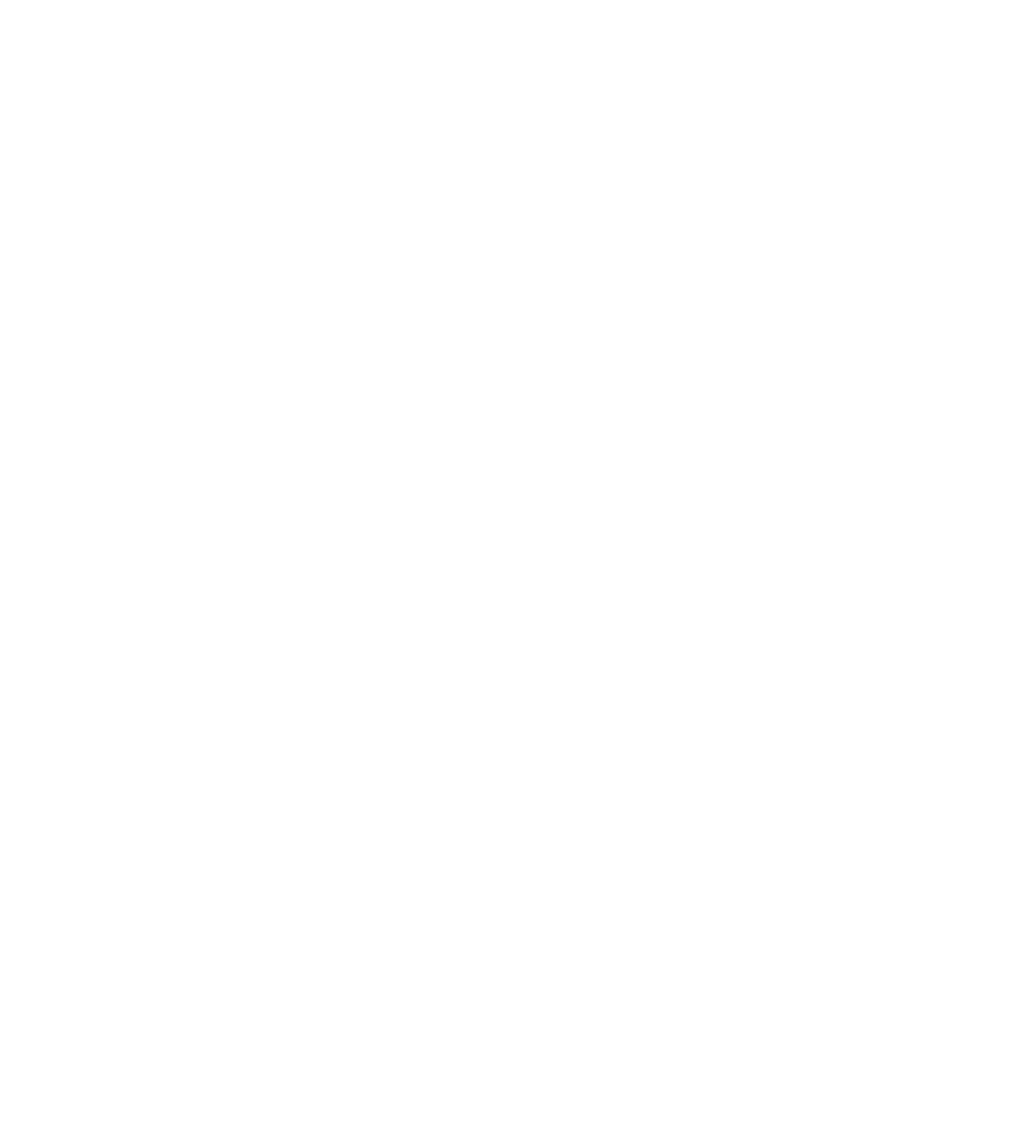
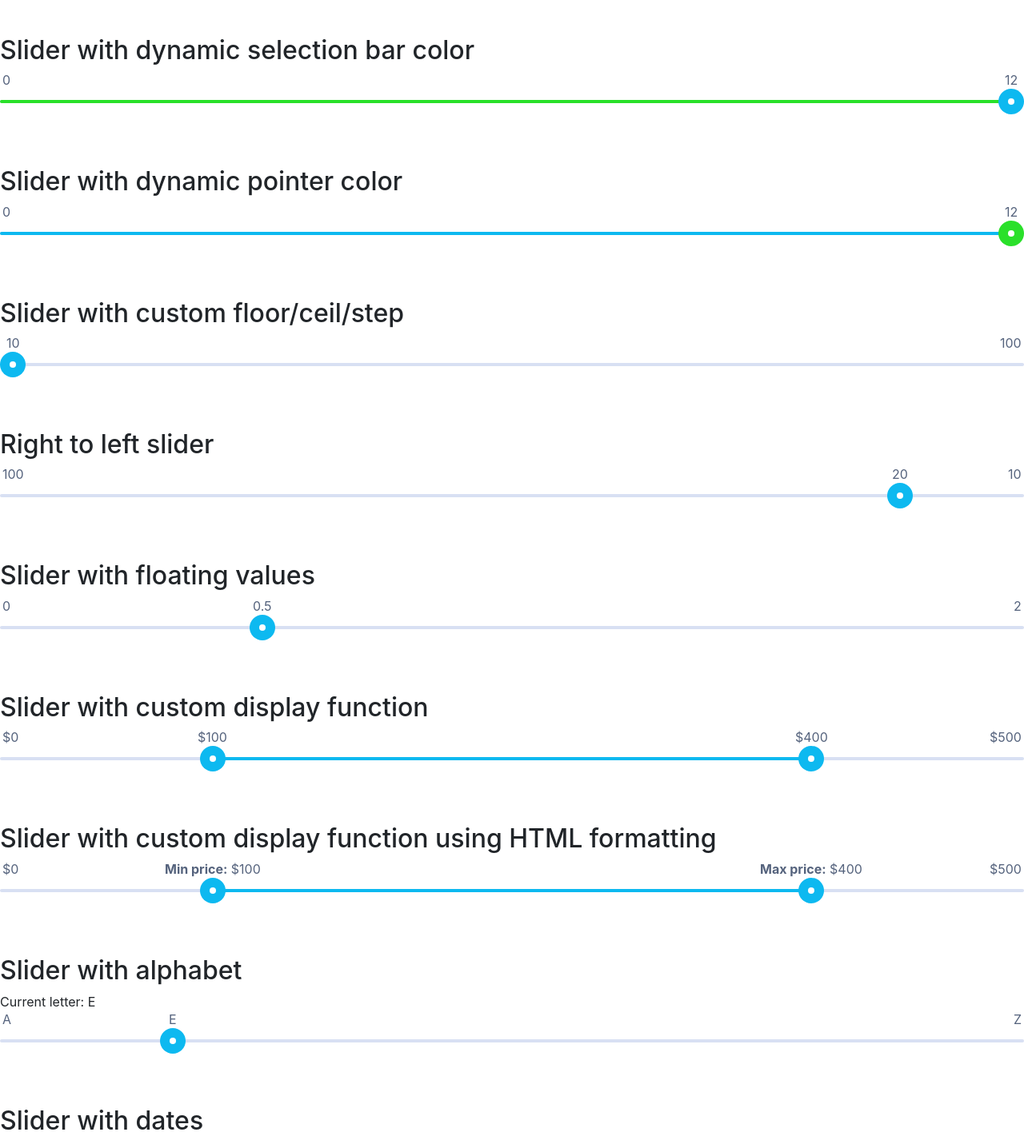
Before and after one commit to angular-slider/ngx-slider, an Angular app: page / in a window 1280 px wide. Shown: the part 2080-3511 px from the top of the page at 80% size. Before the commit the page ends 1567 px from the top, so only its background shows below. Built offline with nearby package versions, Linux system fonts and the light colour scheme.

Commit message:
Even fancier examples of sliders

```diff
--- a/src/app/app.component.html
+++ b/src/app/app.component.html
@@ -37,3 +37,52 @@ Min value: <input type="text" [(ngModel)]="rangeSlider.maxValue">
 
 <h2>Range slider with minimum range of 10, maximum of 30 and pushRange option</h2>
 <ng2-slider [(value)]="minMaxAndPushRangeSlider.minValue" [(highValue)]="minMaxAndPushRangeSlider.maxValue" [options]="minMaxAndPushRangeSlider.options"></ng2-slider>
+
+
+<h2>Slider with visible selection bar</h2>
+<ng2-slider [(value)]="selectionBarSlider.value" [options]="selectionBarSlider.options"></ng2-slider>
+
+
+<h2>Slider with visible selection bar at the end</h2>
+<ng2-slider [(value)]="selectionBarAtEndSlider.value" [options]="selectionBarAtEndSlider.options"></ng2-slider>
+
+
+<h2>Slider with selection bar gradient</h2>
+<ng2-slider [(value)]="selectionBarWithGradientSlider.minValue" [(highValue)]="selectionBarWithGradientSlider.maxValue" [options]="selectionBarWithGradientSlider.options"></ng2-slider>
+
+
+<h2>Slider with dynamic selection bar color</h2>
+<ng2-slider [(value)]="selectionBarWithDynamicColorSlider.value" [options]="selectionBarWithDynamicColorSlider.options"></ng2-slider>
+
+
+<h2>Slider with dynamic pointer color</h2>
+<ng2-slider [(value)]="dynamicPointerColorSlider.value" [options]="dynamicPointerColorSlider.options"></ng2-slider>
+
+
+<h2>Slider with custom floor/ceil/step</h2>
+<ng2-slider [(value)]="floorCeilStepSlider.value" [options]="floorCeilStepSlider.options"></ng2-slider>
+
+
+<h2>Right to left slider</h2>
+<ng2-slider [(value)]="rtlSlider.value" [options]="rtlSlider.options"></ng2-slider>
+
+
+<h2>Slider with floating values</h2>
+<ng2-slider [(value)]="floatSlider.value" [options]="floatSlider.options"></ng2-slider>
+
+
+<h2>Slider with custom display function</h2>
+<ng2-slider [(value)]="customDisplayFunctionSlider.minValue" [(highValue)]="customDisplayFunctionSlider.maxValue" [options]="customDisplayFunctionSlider.options"></ng2-slider>
+
+
+<h2>Slider with custom display function using HTML formatting</h2>
+<ng2-slider [(value)]="customDisplayFunctionHtmlSlider.minValue" [(highValue)]="customDisplayFunctionHtmlSlider.maxValue" [options]="customDisplayFunctionHtmlSlider.options"></ng2-slider>
+
+
+<h2>Slider with alphabet</h2>
+Current letter: {{this.indexToLetter(alphabetSlider.value)}}
+<ng2-slider [(value)]="alphabetSlider.value" [options]="alphabetSlider.options"></ng2-slider>
+
+
+<h2>Slider with dates</h2>
+<ng2-slider [(value)]="dateSlider.value" [options]="dateSlider.options"></ng2-slider>
--- a/src/app/app.component.ts
+++ b/src/app/app.component.ts
@@ -93,4 +93,180 @@ export class AppComponent {
       pushRange: true
     }
   };
+
+  selectionBarSlider: SimpleSliderModel = {
+    value: 10,
+    options: {
+      showSelectionBar: true
+    }
+  };
+
+  selectionBarAtEndSlider: SimpleSliderModel = {
+    value: 5,
+    options: {
+      floor: 0,
+      ceil: 10,
+      showSelectionBarEnd: true
+    }
+  };
+
+  selectionBarFromValueSlider: SimpleSliderModel = {
+    value: 5,
+    options: {
+      floor: -10,
+      ceil: 10,
+      showSelectionBarFromValue: 0
+    }
+  };
+
+  selectionBarWithGradientSlider: RangeSliderModel = {
+    minValue: 0,
+    maxValue: 80,
+    options: {
+      ceil: 100,
+      showSelectionBar: true,
+      selectionBarGradient: {
+        from: 'white',
+        to: '#FC0'
+      }
+    }
+  };
+
+  selectionBarWithDynamicColorSlider: SimpleSliderModel = {
+    value: 12,
+    options: {
+      showSelectionBar: true,
+      getSelectionBarColor: (value: number) => {
+        if (value <= 3) {
+            return 'red';
+        }
+        if (value <= 6) {
+            return 'orange';
+        }
+        if (value <= 9) {
+            return 'yellow';
+        }
+        return '#2AE02A';
+      }
+    }
+  };
+
+  dynamicPointerColorSlider: SimpleSliderModel = {
+    value: 12,
+    options: {
+        showSelectionBar: true,
+        getPointerColor: (value: number) => {
+            if (value <= 3) {
+                return 'red';
+            }
+            if (value <= 6) {
+                return 'orange';
+            }
+            if (value <= 9) {
+                return 'yellow';
+            }
+            return '#2AE02A';
+        }
+    }
+  };
+
+  floorCeilStepSlider: SimpleSliderModel = {
+    value: 12,
+    options: {
+      floor: 10,
+      ceil: 100,
+      step: 5
+    }
+  };
+
+  rtlSlider: SimpleSliderModel = {
+    value: 20,
+    options: {
+      floor: 10,
+      ceil: 100,
+      step: 5,
+      rightToLeft: true
+    }
+  };
+
+  floatSlider: SimpleSliderModel = {
+    value: 0.5,
+    options: {
+      floor: 0,
+      ceil: 2,
+      step: 0.1,
+      precision: 1
+    }
+  };
+
+  customDisplayFunctionSlider: RangeSliderModel = {
+    minValue: 100,
+    maxValue: 400,
+    options: {
+      floor: 0,
+      ceil: 500,
+      translate: (value: number) => {
+        return '$' + value;
+      }
+    }
+  };
+
+  customDisplayFunctionHtmlSlider: RangeSliderModel = {
+    minValue: 100,
+    maxValue: 400,
+    options: {
+      floor: 0,
+      ceil: 500,
+      translate: (value: number, sliderId: any, label: any) => {
+        switch (label) {
+          case 'model':
+            return '<b>Min price:</b> $' + value;
+          case 'high':
+            return '<b>Max price:</b> $' + value;
+          default:
+            return '$' + value;
+        }
+      }
+    }
+  };
+
+  alphabetSlider: SimpleSliderModel = {
+    value: this.letterToIndex('E'),
+    options: {
+      stepsArray: 'ABCDEFGHIJKLMNOPQRSTUVWXYZ'.split('').map((letter) => {
+        return { value: this.letterToIndex(letter) };
+      }),
+      translate: (value: number, sliderId: any, label: any) => {
+        return this.indexToLetter(value);
+      }
+    }
+  };
+
+  dateSlider: SimpleSliderModel = {
+    value: this.createDateRange()[0].getTime(),
+    options: {
+      stepsArray: this.createDateRange().map((date: Date) => {
+        return { value: date.getTime() };
+      }),
+      translate: (value: number, sliderId: any, label: any) => {
+        return new Date(value).toDateString();
+      }
+    }
+  };
+
+  createDateRange(): Date[] {
+    const dates: Date[] = [];
+    for (let i = 1; i <= 31; i++) {
+      dates.push(new Date(2016, 7, i));
+    }
+    return dates;
+  }
+
+  indexToLetter(index: number): string {
+    return 'ABCDEFGHIJKLMNOPQRSTUVWXYZ'[index];
+  }
+
+  letterToIndex(letter: string): number {
+    return 'ABCDEFGHIJKLMNOPQRSTUVWXYZ'.indexOf(letter);
+  }
 }
```
